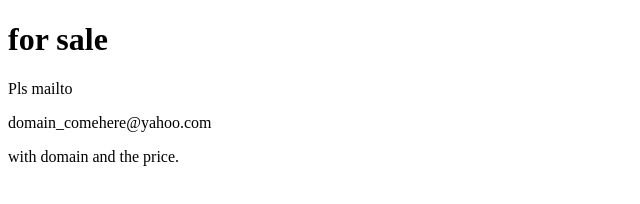
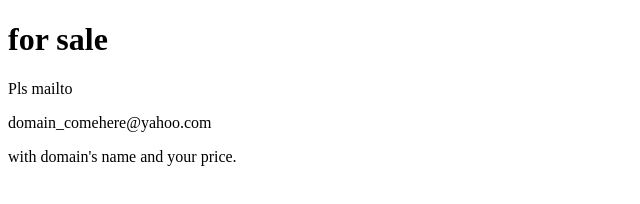
Before and after one commit to domaincomehere/domaincomehere.github.io, a plain HTML site: page index.html in a window 1280 px wide. Shown: the full height of the page, 0-640 px from the left. Drawn offline with Linux system fonts and the light colour scheme.

Commit message:
Update index.html

```diff
--- a/index.html
+++ b/index.html
@@ -4,6 +4,6 @@
 <h1>for sale</h1>
 <p>Pls mailto </p>
 <p>domain_comehere@yahoo.com </p>
-<p>with domain and the price.</p>
+<p>with domain's name and your price.</p>
 </body>
 </html>
```
